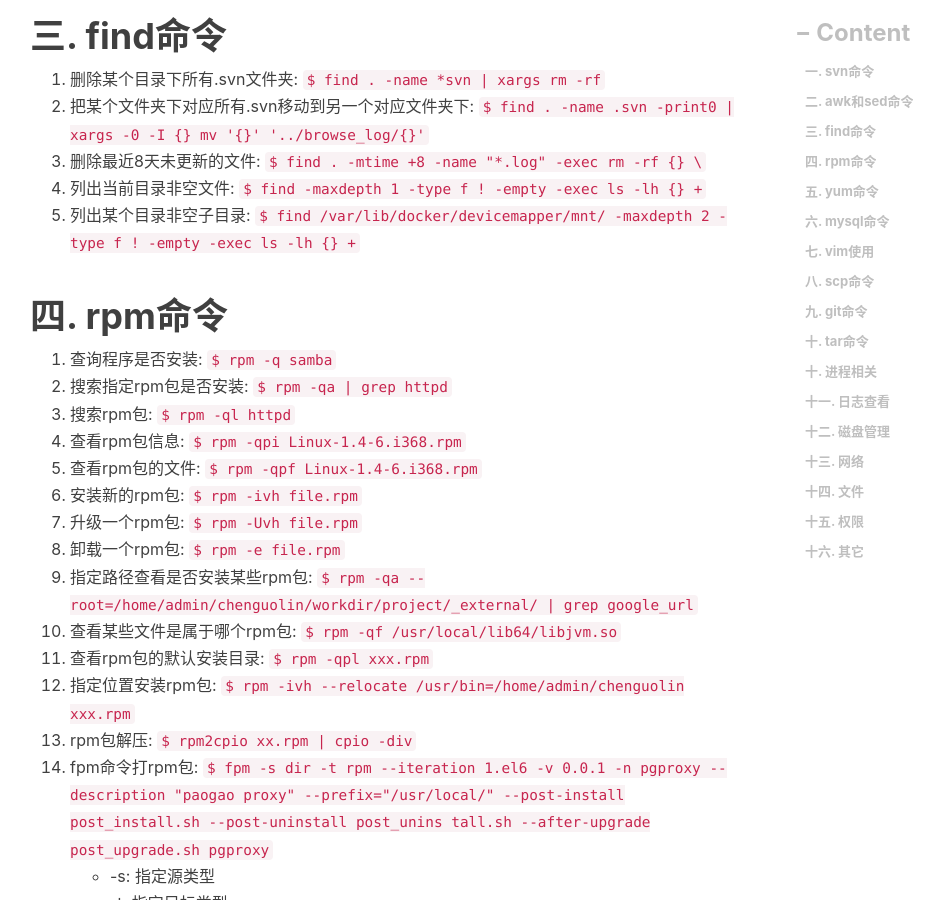
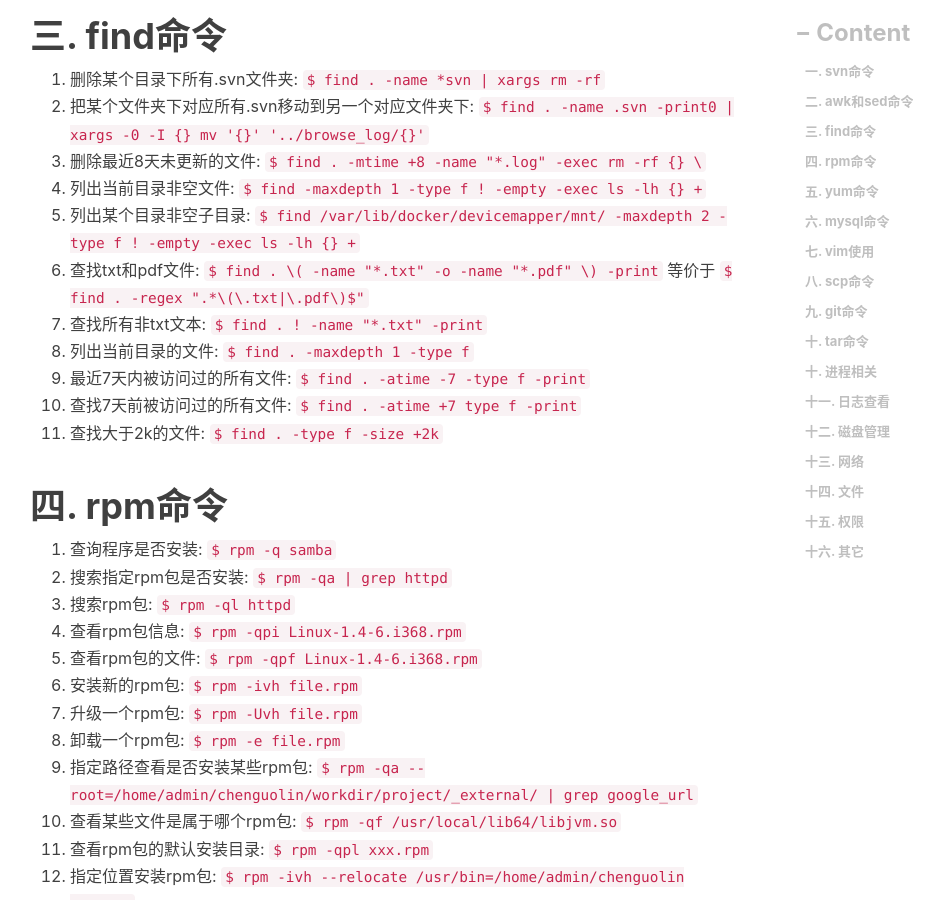
Before and after one commit to engru/chenguolin.github.io, a Jekyll site: the page built from _posts/2016-09-27-【Linux-10】Linux开发运维总结.md, in a window 1280 px wide and 900 px high, scrolled down 1538 px. Shown: the whole window, without its empty margins (235-1179 px from the left). Built offline with Jekyll 4.4.1, drawn with Linux system fonts in a browser that asks for light colours; nearby versions of some CDN libraries; comment, search, counter and statistics services are not loaded.

Commit message:
Update 2016-09-27-【Linux-10】Linux开发运维总结.md

```diff
--- a/_posts/2016-09-27-【Linux-10】Linux开发运维总结.md
+++ b/_posts/2016-09-27-【Linux-10】Linux开发运维总结.md
@@ -37,6 +37,12 @@ tags:         #标签
 3. 删除最近8天未更新的文件: `$ find . -mtime +8 -name "*.log" -exec rm -rf {} \`
 4. 列出当前目录非空文件: `$ find -maxdepth 1 -type f ! -empty -exec ls -lh {} +`
 5. 列出某个目录非空子目录: `$ find /var/lib/docker/devicemapper/mnt/ -maxdepth 2 -type f ! -empty -exec ls -lh {} +`
+6. 查找txt和pdf文件: `$ find . \( -name "*.txt" -o -name "*.pdf" \) -print` 等价于 `$ find . -regex  ".*\(\.txt|\.pdf\)$"`
+7. 查找所有非txt文本: `$ find . ! -name "*.txt" -print`
+8. 列出当前目录的文件: `$ find . -maxdepth 1 -type f`
+9. 最近7天内被访问过的所有文件: `$ find . -atime -7 -type f -print`
+10. 查找7天前被访问过的所有文件: `$ find . -atime +7 type f -print`
+11. 查找大于2k的文件: `$ find . -type f -size +2k`
 
 # 四. rpm命令
 1. 查询程序是否安装: `$ rpm -q samba`
```
